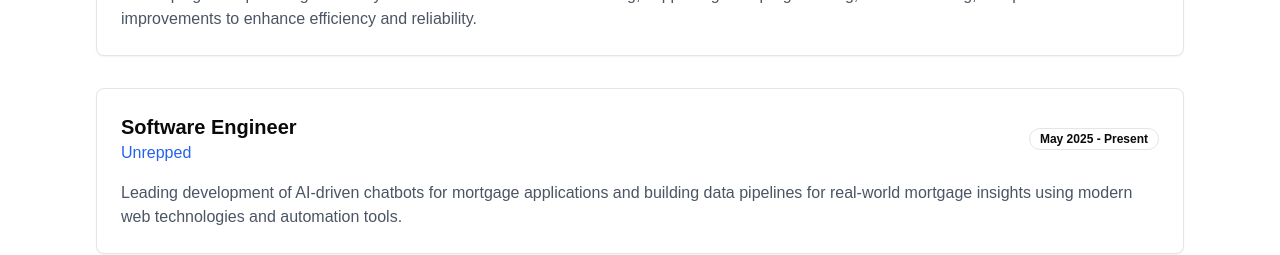
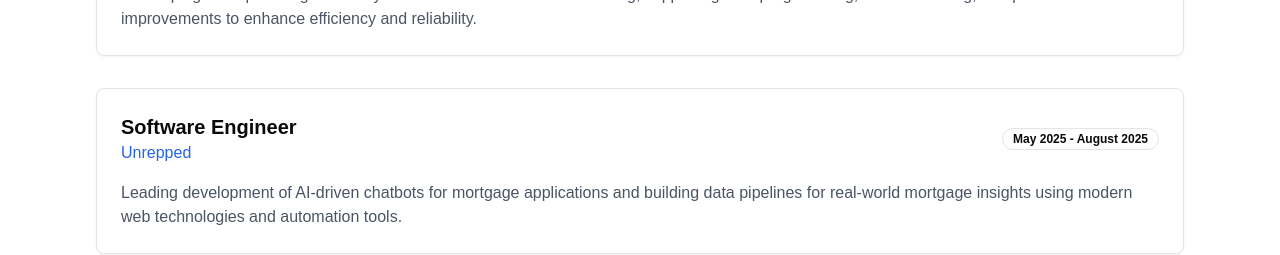
Before and after one commit to ethankang26/portfolio, a Next.js app: page / in a window 1280 px wide. Shown: the part 3380-3635 px from the top of the page. Built offline with nearby package versions, Linux system fonts and the light colour scheme.

Commit message:
Update page.tsx
updated date of work for Unrepped

```diff
--- a/app/page.tsx
+++ b/app/page.tsx
@@ -90,7 +90,7 @@ export default function Portfolio() {
     {
       title: "Software Engineer",
       company: "Unrepped",
-      period: "May 2025 - Present",
+      period: "May 2025 - August 2025",
       description:
         "Leading development of AI-driven chatbots for mortgage applications and building data pipelines for real-world mortgage insights using modern web technologies and automation tools.",
     },
```
